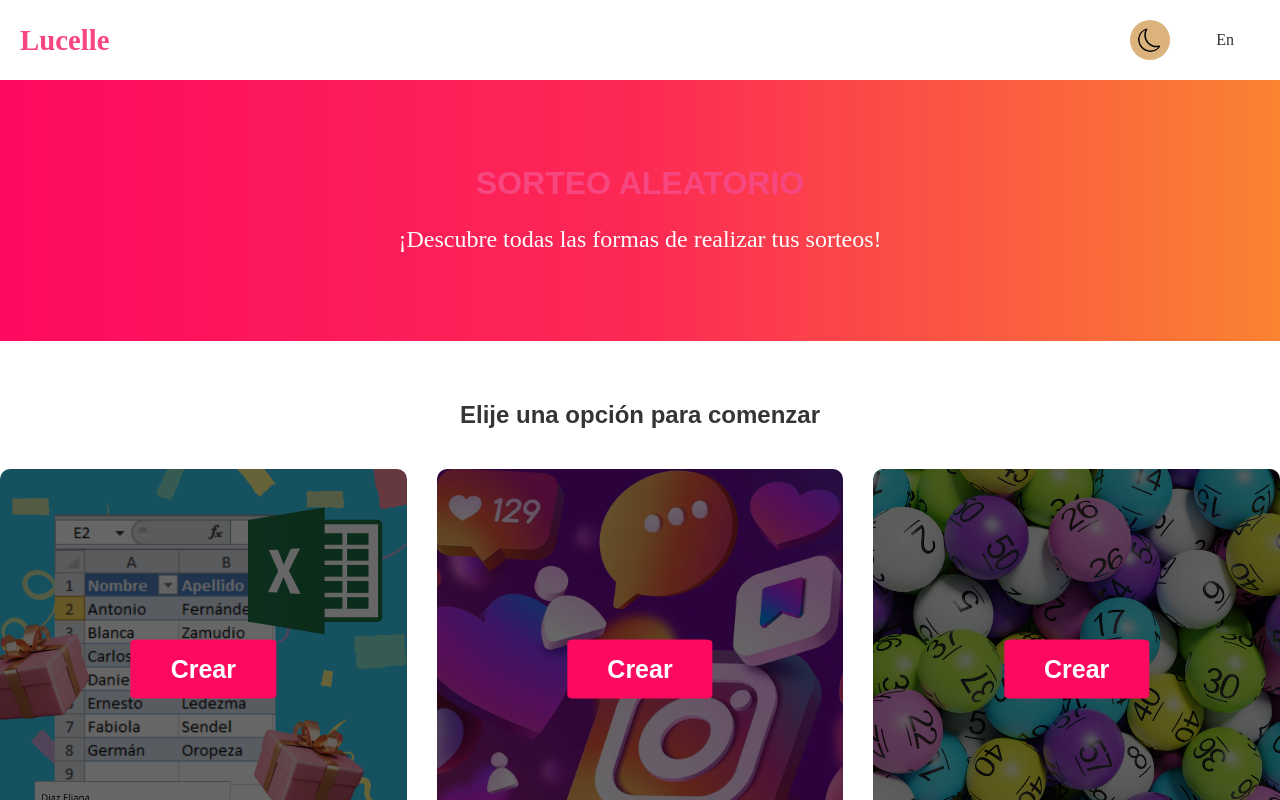
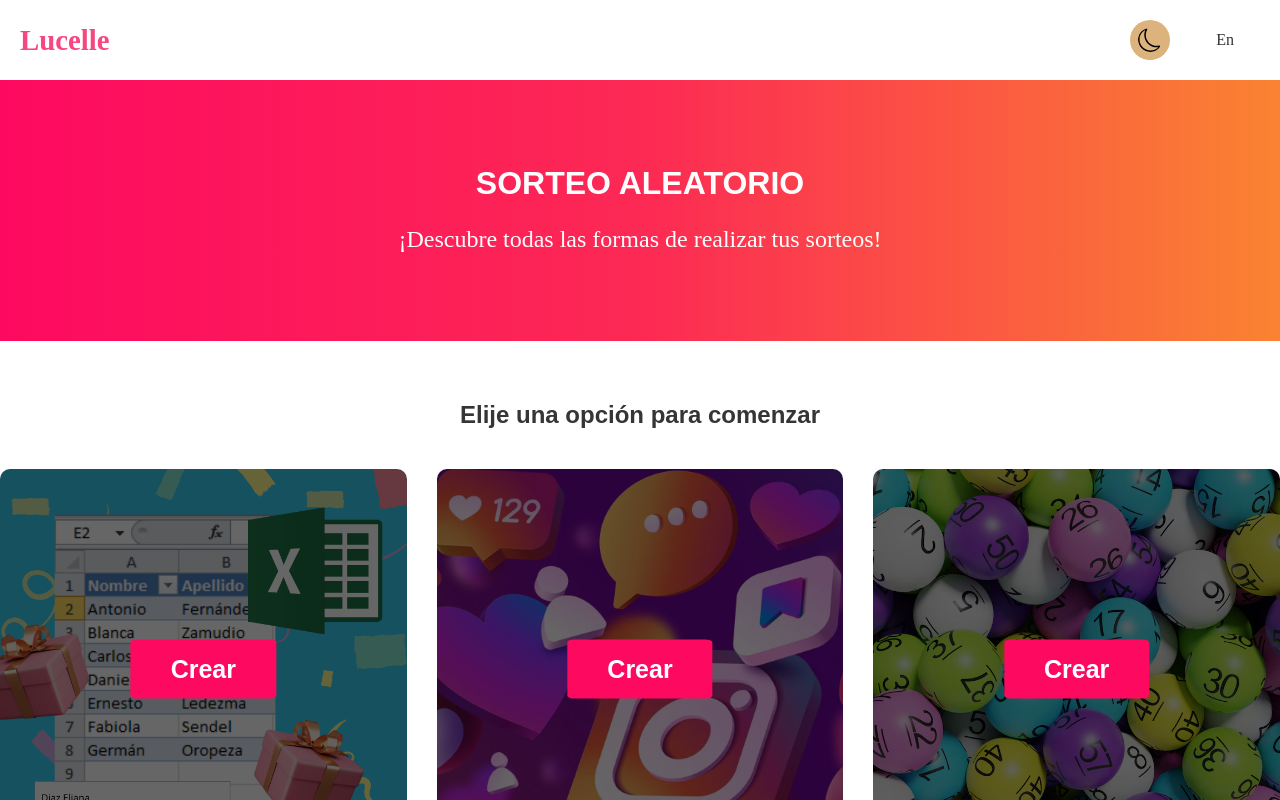
Before and after one commit to Marcee09/Sorteo, a React (Vite) app: page / in a window 1280 px wide. Shown: the top 800 px of the page. Built offline with nearby package versions, Linux system fonts and the light colour scheme.

Commit message:
cambiar h1 en home

```diff
--- a/src/pages/Opcion1.css
+++ b/src/pages/Opcion1.css
@@ -6,7 +6,7 @@
     box-shadow: 0 6px 20px rgba(0, 0, 0, 0.1);
   }
 
-  h1{
+  .container-primerOpcion h1{
     color: #f74780;
     font-family: Arial, Helvetica, sans-serif;
   }
```
